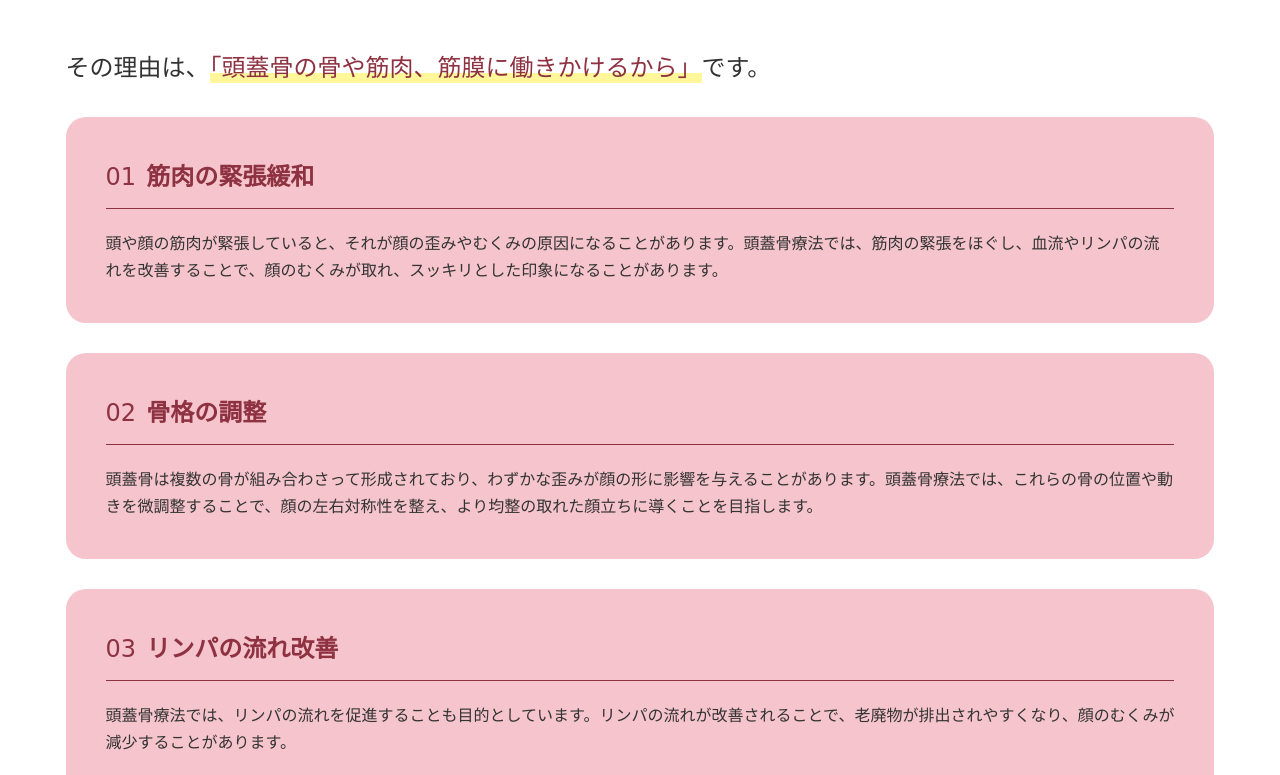
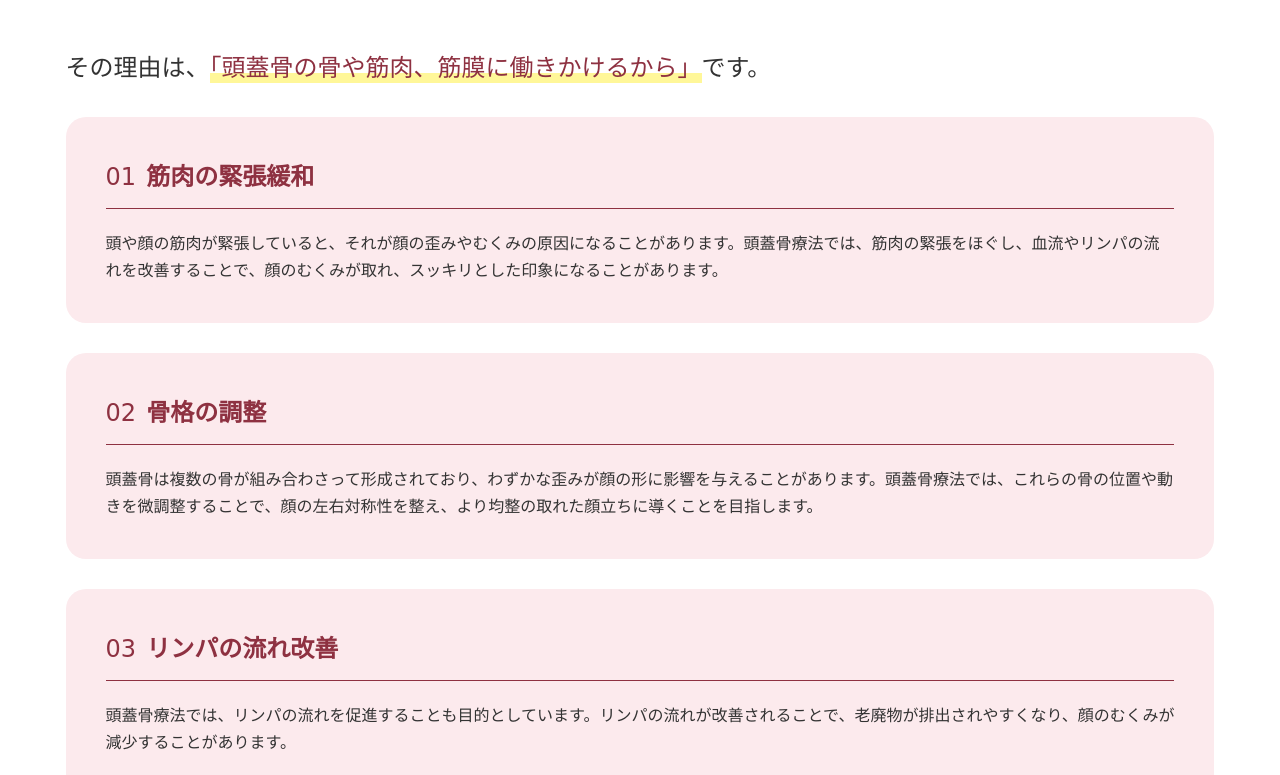
Before and after one commit to takikojikyo/risoukogao, a plain HTML site: page school.html in a window 1280 px wide. Shown: the part 6215-6990 px from the top of the page. Drawn offline with nearby package versions, Linux system fonts and the light colour scheme; some packages are replaced by stand-ins of ours; a web font is replaced by a local one.

Commit message:
Add files via upload

```diff
--- a/css/school.css
+++ b/css/school.css
@@ -267,7 +267,7 @@ background: rgba(255,255,255,0.8);
   margin-bottom: 30px;
 }
 .sw-list li{
-  background: #f5c4cc;
+  background: #FCEAED;
   padding: 40px;
   border-radius: 20px;
   margin-bottom: 30px;
```
